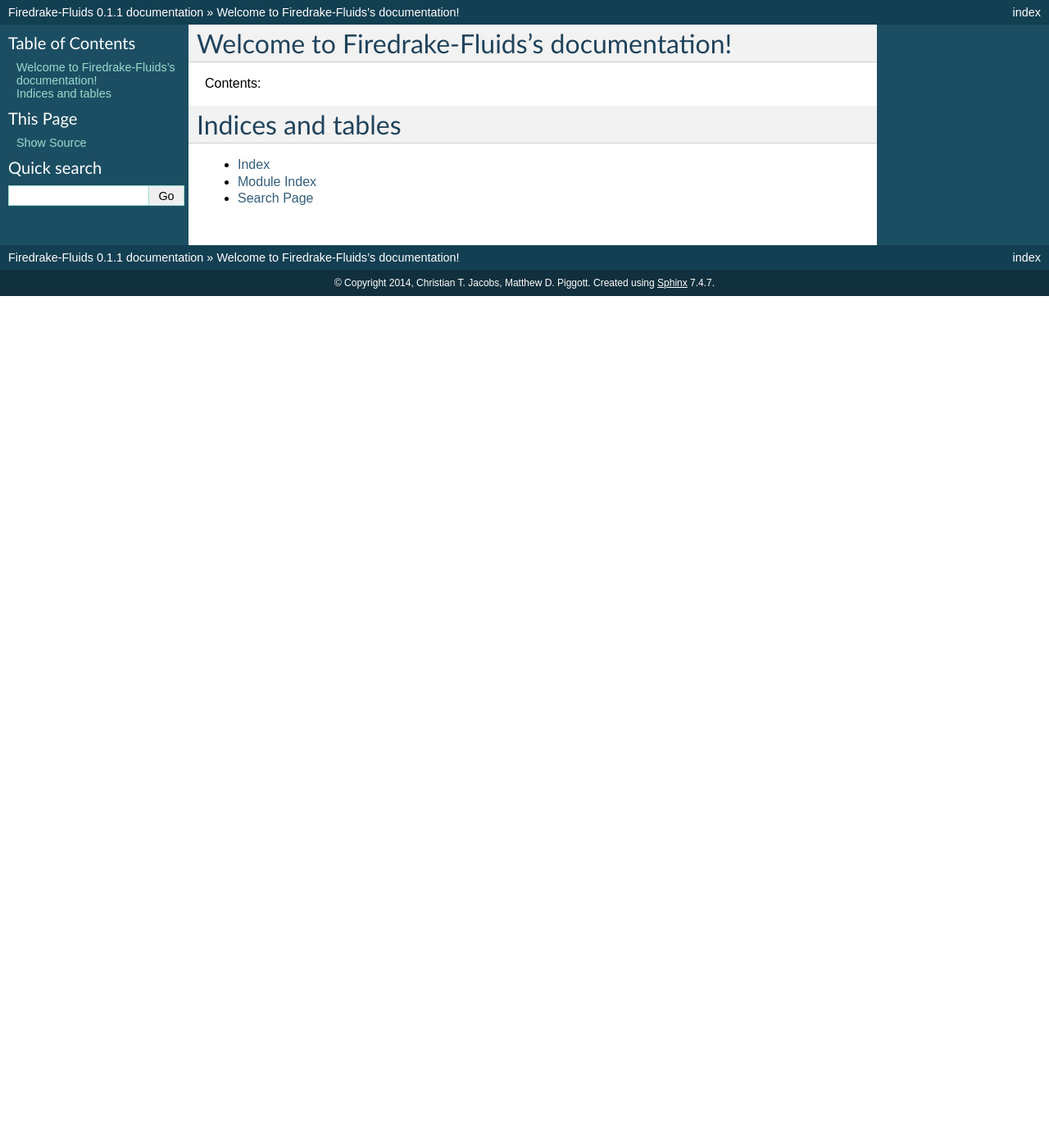
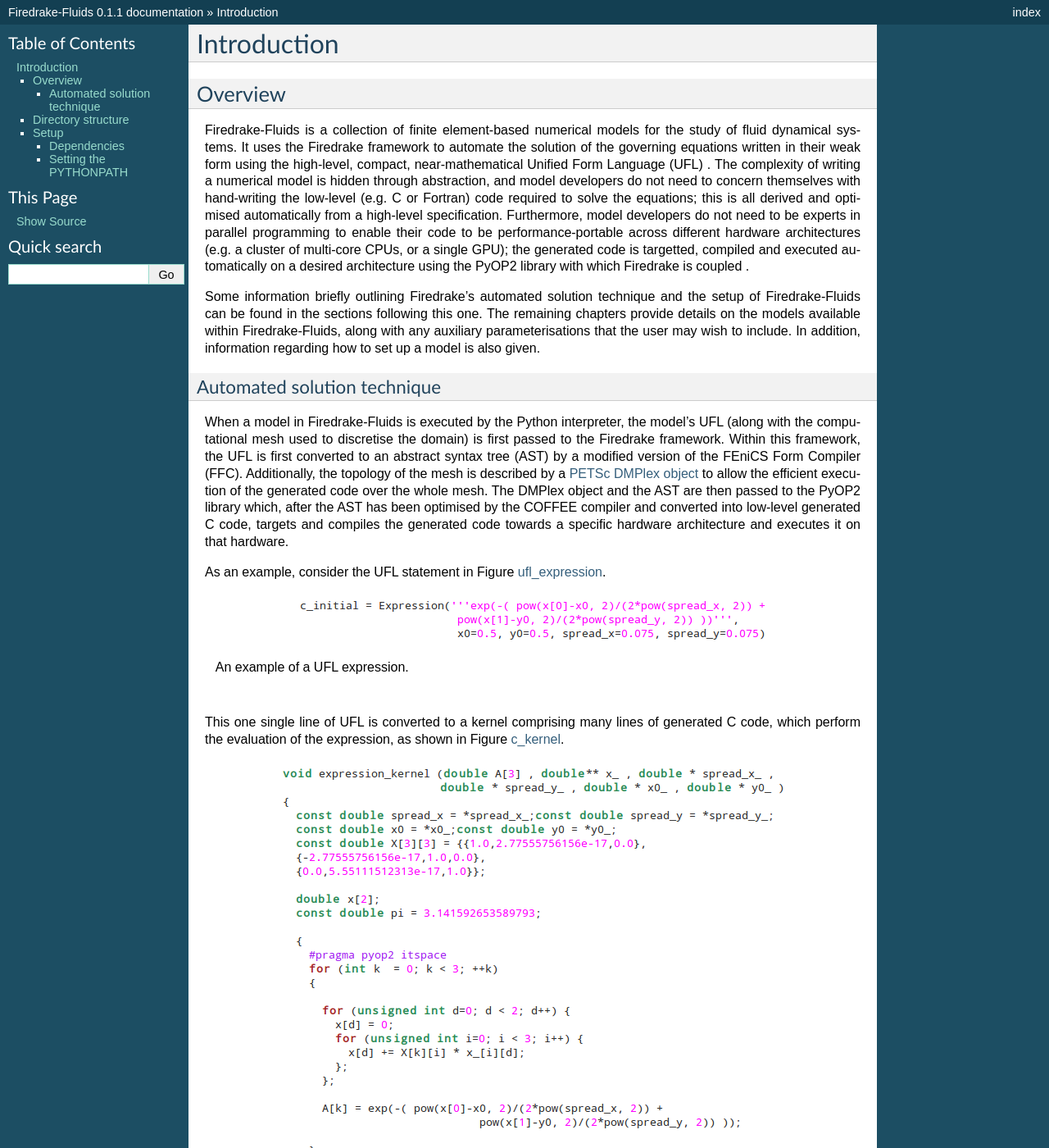
Before and after one commit to firedrakeproject/firedrake-fluids, a Sphinx documentation site: the page built from doc/source/index.rst, in a window 1280 px wide and 1400 px high. Shown: the whole window at 82% size. Built offline with Sphinx 7.4.7, drawn with Linux system fonts in a browser that asks for light colours; some of the changed text lies outside the part shown.

Commit message:
Moved more documentation across to .rst files.

```diff
--- a/doc/source/conf.py
+++ b/doc/source/conf.py
@@ -41,7 +41,7 @@
 
 # General information about the project.
 project = u'Firedrake-Fluids'
-copyright = u'2014, Christian T. Jacobs, Matthew D. Piggott'
+copyright = u'2014, Imperial College London'
 
 # The version info for the project you're documenting, acts as replacement for
 # |version| and |release|, also used in various other places throughout the
@@ -184,7 +184,7 @@
 # (source start file, target name, title, author, documentclass [howto/manual]).
 latex_documents = [
   ('index', 'Firedrake-Fluids.tex', u'Firedrake-Fluids Documentation',
-   u'Christian T. Jacobs, Matthew D. Piggott', 'manual'),
+   u'Imperial College London', 'manual'),
 ]
 
 # The name of an image file (relative to this directory) to place at the top of
@@ -214,7 +214,7 @@
 # (source start file, name, description, authors, manual section).
 man_pages = [
     ('index', 'firedrake-fluids', u'Firedrake-Fluids Documentation',
-     [u'Christian T. Jacobs, Matthew D. Piggott'], 1)
+     [u'Imperial College London'], 1)
 ]
 
 # If true, show URL addresses after external links.
@@ -228,7 +228,7 @@
 #  dir menu entry, description, category)
 texinfo_documents = [
   ('index', 'Firedrake-Fluids', u'Firedrake-Fluids Documentation',
-   u'Christian T. Jacobs, Matthew D. Piggott', 'Firedrake-Fluids', 'One line description of project.',
+   u'Imperial College London', 'Firedrake-Fluids', 'One line description of project.',
    'Miscellaneous'),
 ]
 
--- a/doc/source/index.rst
+++ b/doc/source/index.rst
@@ -3,19 +3,130 @@
    You can adapt this file completely to your liking, but it should at least
    contain the root `toctree` directive.
 
-Welcome to Firedrake-Fluids's documentation!
-============================================
-
-Contents:
-
 .. toctree::
    :maxdepth: 2
 
+Introduction
+============
 
+Overview
+--------
 
-Indices and tables
-==================
+Firedrake-Fluids is a collection of finite element-based numerical
+models for the study of fluid dynamical systems. It uses the Firedrake
+framework to automate the solution of the governing equations written in
+their weak form using the high-level, compact, near-mathematical Unified
+Form Language (UFL) . The complexity of writing a numerical model is
+hidden through abstraction, and model developers do not need to concern
+themselves with hand-writing the low-level (e.g. C or Fortran) code
+required to solve the equations; this is all derived and optimised
+automatically from a high-level specification. Furthermore, model
+developers do not need to be experts in parallel programming to enable
+their code to be performance-portable across different hardware
+architectures (e.g. a cluster of multi-core CPUs, or a single GPU); the
+generated code is targetted, compiled and executed automatically on a
+desired architecture using the PyOP2 library with which Firedrake is
+coupled .
 
-* :ref:`genindex`
-* :ref:`modindex`
-* :ref:`search`
+Some information briefly outlining Firedrake’s automated solution
+technique and the setup of Firedrake-Fluids can be found in the sections
+following this one. The remaining chapters provide details on the models
+available within Firedrake-Fluids, along with any auxiliary
+parameterisations that the user may wish to include. In addition,
+information regarding how to set up a model is also given.
+
+Automated solution technique
+~~~~~~~~~~~~~~~~~~~~~~~~~~~~
+
+When a model in Firedrake-Fluids is executed by the Python interpreter,
+the model’s UFL (along with the computational mesh used to discretise
+the domain) is first passed to the Firedrake framework. Within this
+framework, the UFL is first converted to an abstract syntax tree (AST)
+by a modified version of the FEniCS Form Compiler (FFC). Additionally,
+the topology of the mesh is described by a `PETSc DMPlex object
+<http://www.mcs.anl.gov/petsc/petsc-current/docs/manualpages/DM/DMPLEX.html>`_
+to allow the efficient execution of the generated code over the whole
+mesh. The DMPlex object and the AST are then passed to the PyOP2 library
+which, after the AST has been optimised by the COFFEE compiler and
+converted into low-level generated C code, targets and compiles the
+generated code towards a specific hardware architecture and executes it
+on that hardware.
+
+As an example, consider the UFL statement in Figure
+ufl_expression_.
+
+.. _ufl_expression:
+.. figure::  images/ufl_expression.png
+   :align:   center
+
+   An example of a UFL expression.
+
+This one single line of UFL is converted
+to a kernel comprising many lines of generated C code, which perform the
+evaluation of the expression, as shown in Figure c_kernel_.
+
+.. _c_kernel:
+.. figure::  images/c_kernel.png
+   :align:   center
+
+   An example of C code, generated automatically, for the purpose
+of evaluating an expression defined by a high-level, near-mathematical
+UFL statement.
+
+Directory structure
+-------------------
+
+The directory structure of the Firedrake-Fluids codebase is as follows:
+
+-  ``/``: The Firedrake-Fluids base directory contains general
+   information in the README file, information about the license in the
+   COPYING file, and a full list of authors in the AUTHORS file.
+
+-  ``/doc``: Contains the source code and images for this
+   documentation.
+
+-  ``/models``: Comprises a collection of Python files containing the
+   implementation of the different models.
+
+-  ``/schema``: Contains a set of schema files used to define the
+   different options a simulation configuration file can take (see
+   Section [sect:configuring\ :sub:`as`\ imulation] for more details).
+
+-  ``/tests``: A set of test cases to help ensure the correctness of the
+   models.
+
+Setup
+-----
+
+Dependencies
+~~~~~~~~~~~~
+
+Before running the models in Firedrake-Fluids, please ensure that all
+the dependencies specified in the README file are satisfied.
+Installations for Firedrake (and its dependencies) can be found `here <http://www.firedrakeproject.org/download.html>`_.
+Firedrake-Fluids also
+relies on the libspud library (and the Python bindings) to retrieve
+simulation-related options (e.g. the time-step size and initial
+conditions) from a configuration/setup file. Following the steps below
+at the command line will download and build libspud, and install the
+Python bindings:
+
+1. ``bzr checkout lp:~spud/spud/trunk libspud``
+2. ``cd libspud``
+3. ``./configure``
+4. ``make``
+5. ``cd python``
+6. ``sudo python setup.py install``
+
+Setting the PYTHONPATH
+~~~~~~~~~~~~~~~~~~~~~~
+
+The Firedrake-Fluids ``models`` directory must be added to the
+``PYTHONPATH`` environment variable. This can be done at the command
+line, e.g.:
+
+``export PYTHONPATH=$PYTHONPATH:/home/christian/firedrake-fluids/models``
+
+Following this, it is recommended that you run ``make test`` (from the
+Firedrake-Fluids base directory) to ensure that the setup and models are
+working correctly.
```
Also changed, not shown: doc/source/diagnostic_fields.rst (added, +47 -0 lines), doc/source/shallow_water_model.rst (added, +395 -0 lines), doc/source/stabilisation_methods.rst (added, +28 -0 lines), doc/source/turbulence_parameterisation.rst (added, +31 -0 lines), doc/source/images/c_kernel.png (renamed from doc/images/c_kernel.png), doc/source/images/cpp_expression.png (renamed from doc/images/cpp_expression.png), doc/source/images/diamond.png (renamed from doc/images/diamond.png), doc/source/images/shallow_water_h_H.png (renamed from doc/images/shallow_water_h_H.png), doc/source/images/ufl_expression.png (renamed from doc/images/ufl_expression.png).
